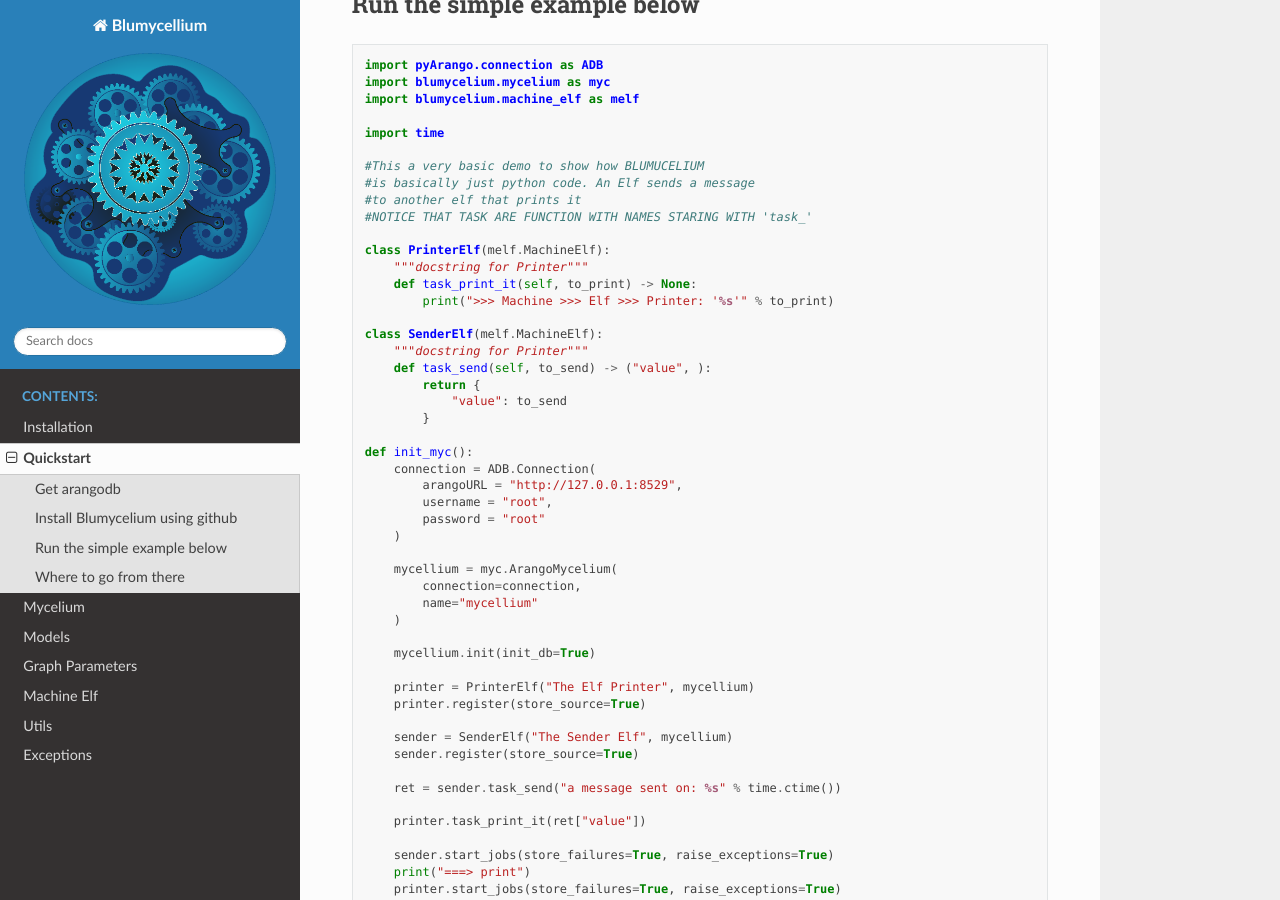
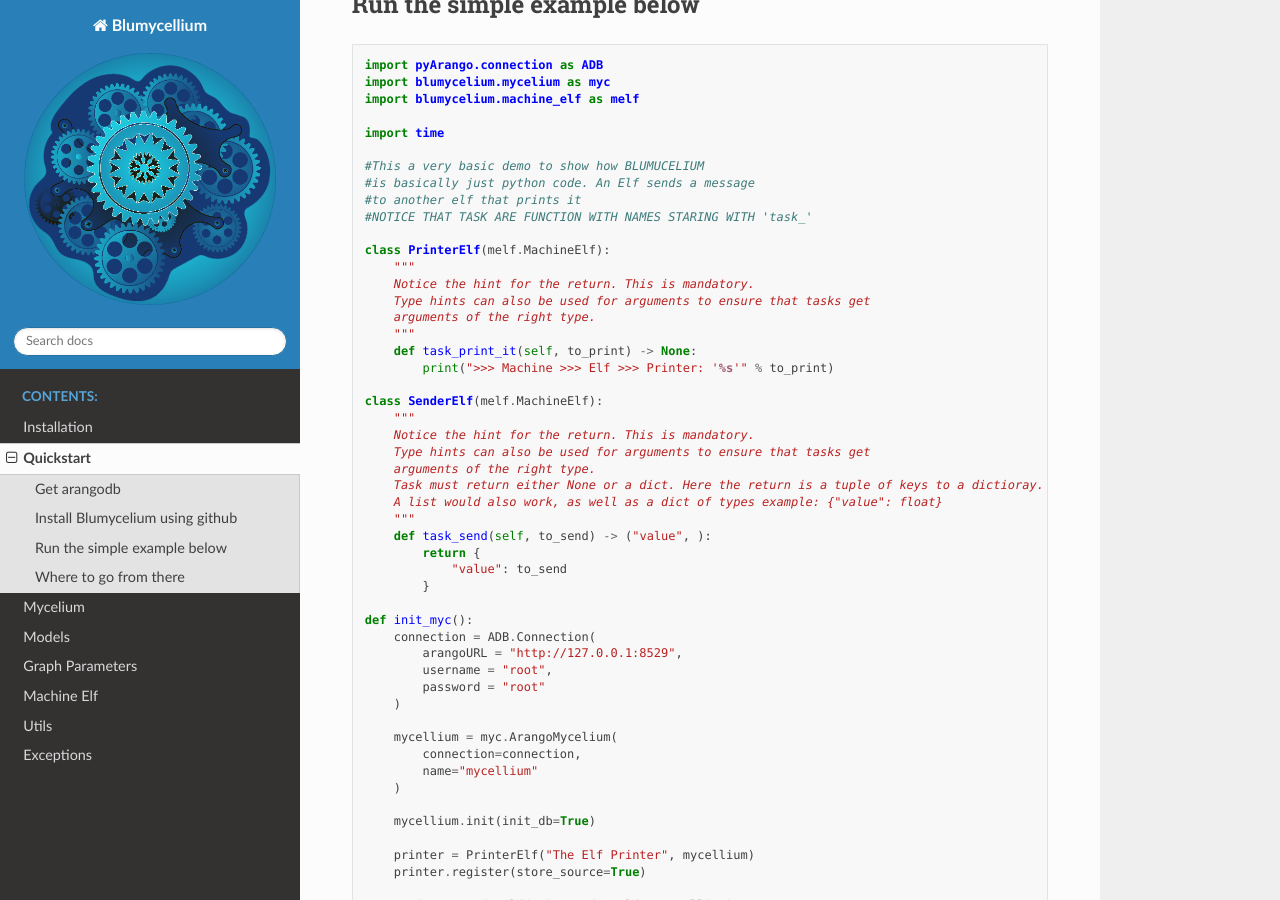
Before and after one commit to bluwr-tech/blumycelium, a Sphinx documentation site: the page built from blumycelium/docs/quickstart.rst, in a window 1280 px wide and 900 px high, scrolled down 585 px. Built offline with Sphinx 7.4.7 and the Read the Docs theme 2.0.0, drawn with Linux system fonts in a browser that asks for light colours.

Commit message:
more doc

```diff
--- a/blumycelium/docs/quickstart.rst
+++ b/blumycelium/docs/quickstart.rst
@@ -40,12 +40,22 @@ Run the simple example below
     #NOTICE THAT TASK ARE FUNCTION WITH NAMES STARING WITH 'task_'
 
     class PrinterElf(melf.MachineElf):
-        """docstring for Printer"""
+        """
+        Notice the hint for the return. This is mandatory.
+        Type hints can also be used for arguments to ensure that tasks get
+        arguments of the right type.
+        """
         def task_print_it(self, to_print) -> None:
             print(">>> Machine >>> Elf >>> Printer: '%s'" % to_print)
 
     class SenderElf(melf.MachineElf):
-        """docstring for Printer"""
+        """
+        Notice the hint for the return. This is mandatory.
+        Type hints can also be used for arguments to ensure that tasks get
+        arguments of the right type.
+        Task must return either None or a dict. Here the return is a tuple of keys to a dictioray.
+        A list would also work, as well as a dict of types example: {"value": float}
+        """
         def task_send(self, to_send) -> ("value", ):
             return {
                 "value": to_send
```
Also changed, not shown: README.md (+3 -1 lines), 1 other file.
